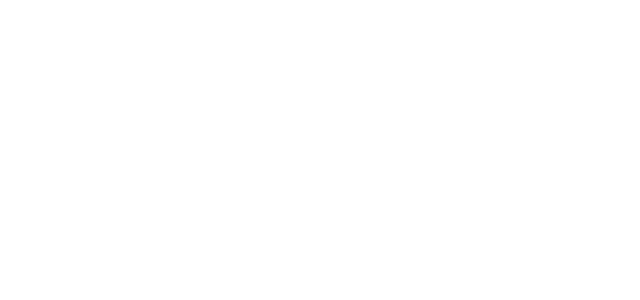
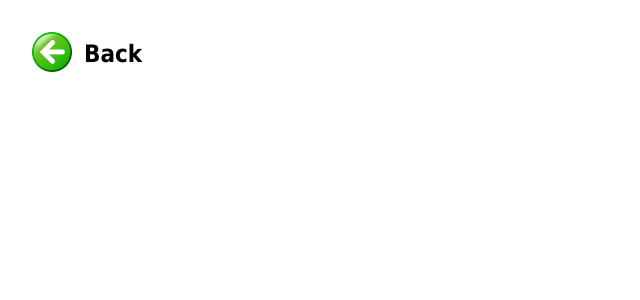
Before and after one commit to adhamshams/portfolio, a Next.js app: page /brewbuzz in a window 1280 px wide. Shown: the top 300 px of the page, without its empty margins (0-640 px from the left). Built offline with nearby package versions, Linux system fonts and the light colour scheme.

Commit message:
Added back button to case study

```diff
--- a/app/brewbuzz/page.module.css
+++ b/app/brewbuzz/page.module.css
@@ -0,0 +1,23 @@
+.page {
+    display: flex;
+    flex-direction: column;
+    overflow-x: hidden;
+    max-width: 100vw;
+    padding: 32px;
+}
+
+.header {
+    display: flex;
+    flex-direction: row;
+    align-items: center;
+    gap: 12px;
+}
+
+.header img:hover {
+    filter: brightness(1.3) saturate(1.2) hue-rotate(0deg);
+}
+
+.logo {
+    width: 100%;
+    height: 50px;
+}
--- a/app/brewbuzz/page.tsx
+++ b/app/brewbuzz/page.tsx
@@ -3,8 +3,21 @@
 
 export default function BrewBuzz() {
     return (
-        <div>
+        <div className={styles.page}>
+            <div className={styles.header}>
+                <a href="/desktop">
+                    <Image
+                        src="/back.webp"
+                        alt="Back Button"
+                        width={40}
+                        height={40}
+                    />
+                </a>
+                <h2>Back</h2>
+            </div>
+            <div className={styles.hero}>
 
+            </div>
         </div>
     );
 }
```
Also changed, not shown: public/back.webp (added).
